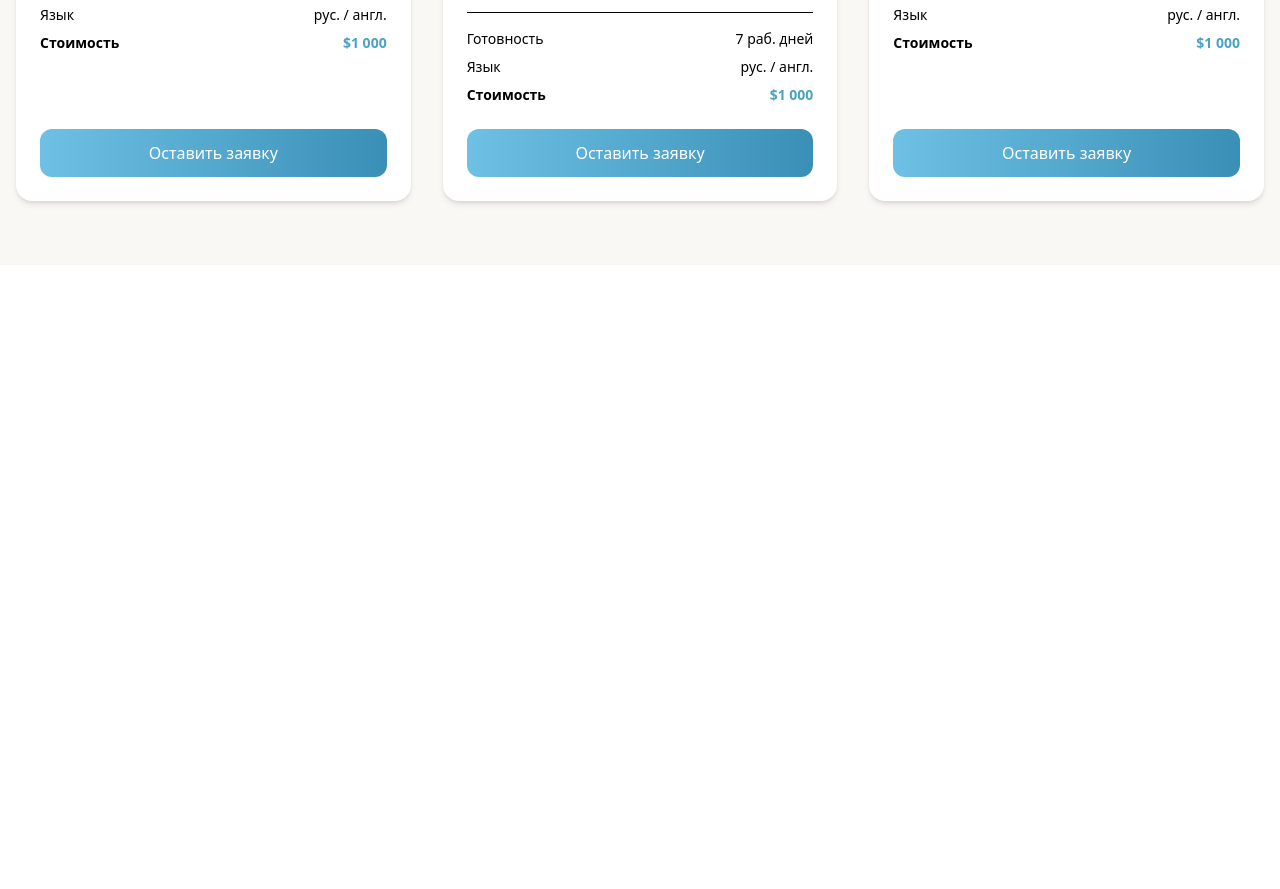
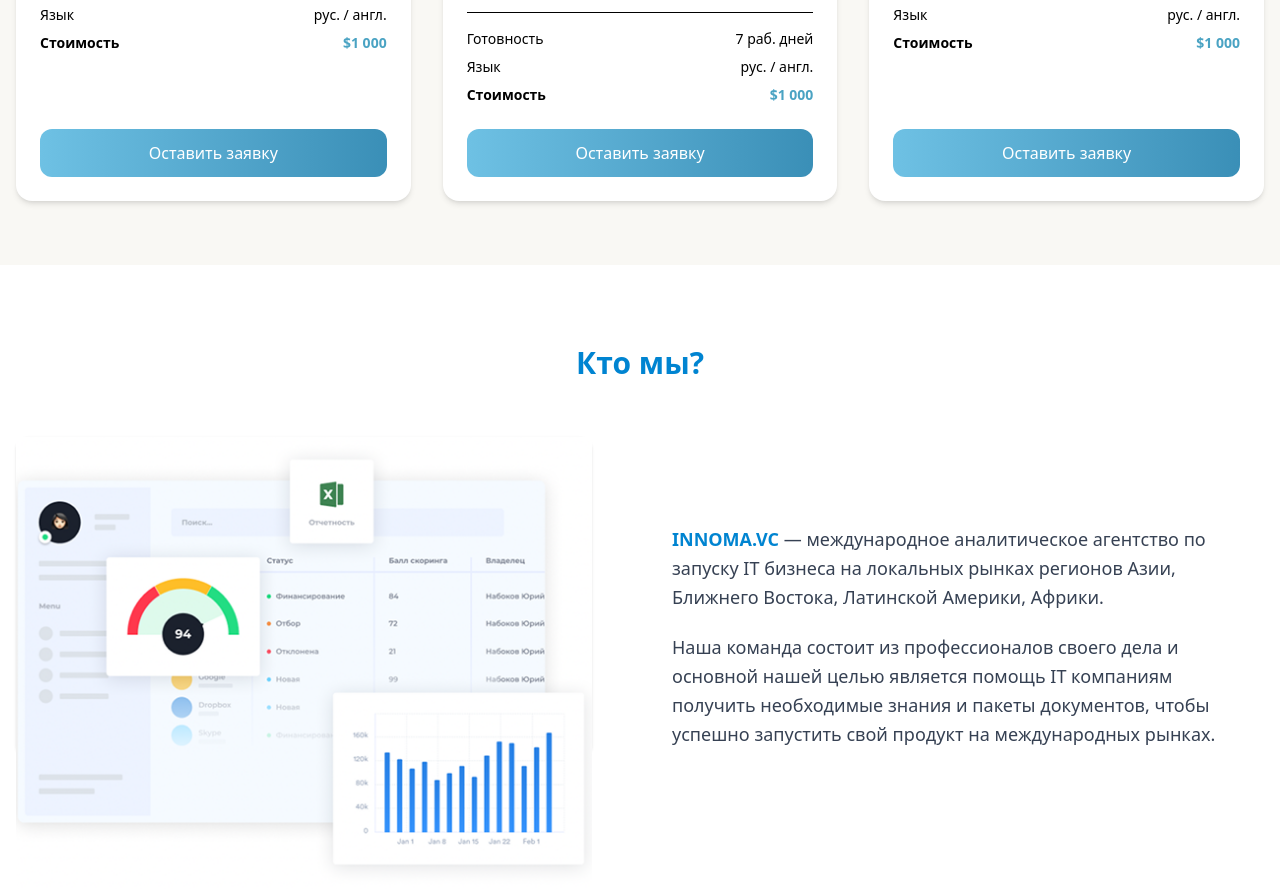
Before and after one commit to odinaevbilol/exam2, a website: page index.html in a window 1280 px wide. Shown: the part 7235-8124 px from the top of the page. Before the commit the page ends 7500 px from the top, so only its background shows below. Drawn offline with Linux system fonts and the light colour scheme.

Commit message:
sectoin11

```diff
--- a/index.html
+++ b/index.html
@@ -795,6 +795,47 @@
   </div>
 </section>
 
+<section class="py-16 md:py-20">
+  <div class="max-w-7xl mx-auto px-4">
+
+
+    <h2 class="text-center text-2xl md:text-3xl font-semibold text-sky-600 mb-10 md:mb-14">
+      Кто мы?
+    </h2>
+
+    <div class="grid grid-cols-1 lg:grid-cols-2 gap-10 lg:gap-16 items-center">
+
+      <div class="flex justify-center lg:justify-start">
+        <div class="w-full max-w-md md:max-w-xl h-64 md:h-80 bg-gray-100 rounded-xl shadow-sm">
+          <img src="./src/Снимок экрана 2022-11-14 в 5.45 1.png" alt="">
+        </div>
+      </div>
+
+
+      <div class="text-center lg:text-left max-w-xl mx-auto lg:mx-0 space-y-5 mt-20">
+
+        <p class="text-gray-700 text-base md:text-lg leading-relaxed">
+          <span class="font-semibold text-sky-600">INNOMA.VC</span> —
+          международное аналитическое агентство по запуску IT бизнеса
+          на локальных рынках регионов Азии, Ближнего Востока,
+          Латинской Америки, Африки.
+        </p>
+
+        <p class="text-gray-700 text-base md:text-lg leading-relaxed">
+          Наша команда состоит из профессионалов своего дела и основной
+          нашей целью является помощь IT компаниям получить необходимые
+          знания и пакеты документов, чтобы успешно запустить свой
+          продукт на международных рынках.
+        </p>
+
+      </div>
+
+    </div>
+  </div>
+</section>
+
+
+
 </body>
 
 </html>
```
Also changed, not shown: src/output.css, src/Снимок экрана 2022-11-14 в 5.45 1.png (added).
